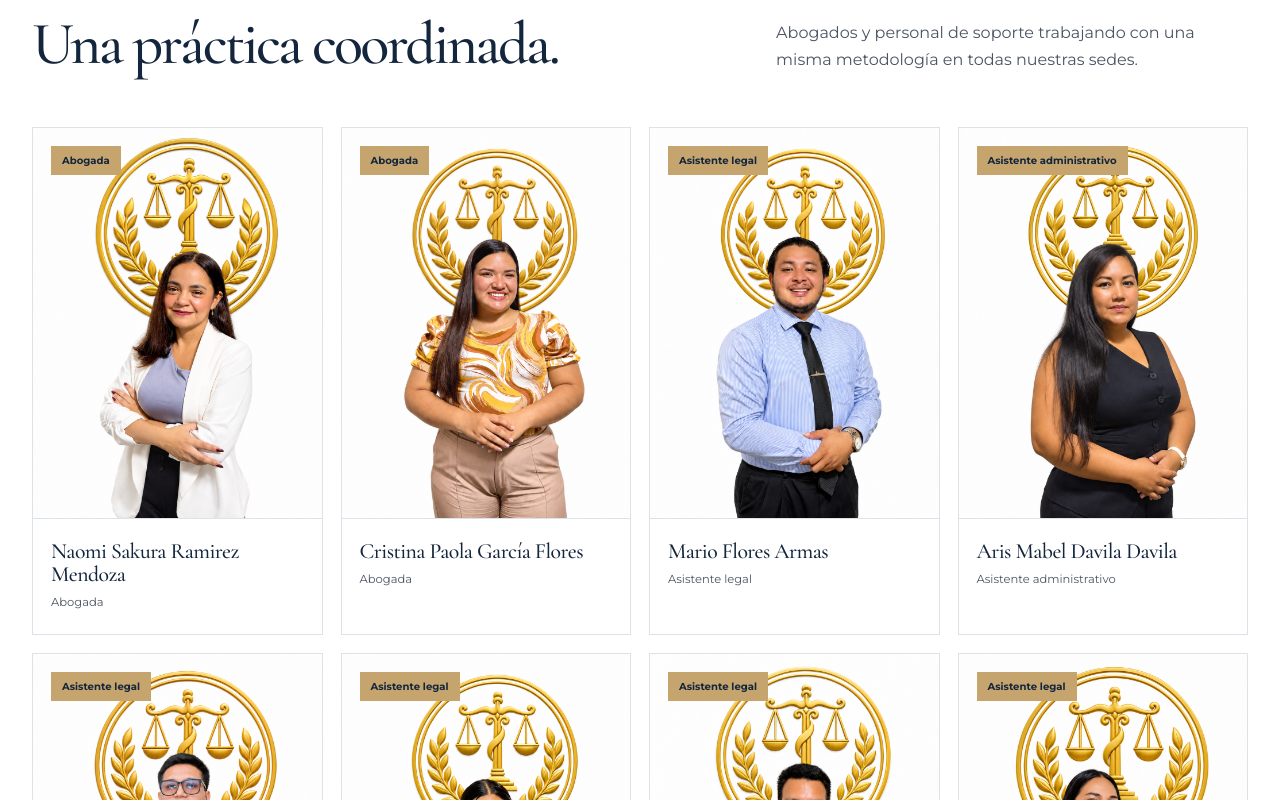
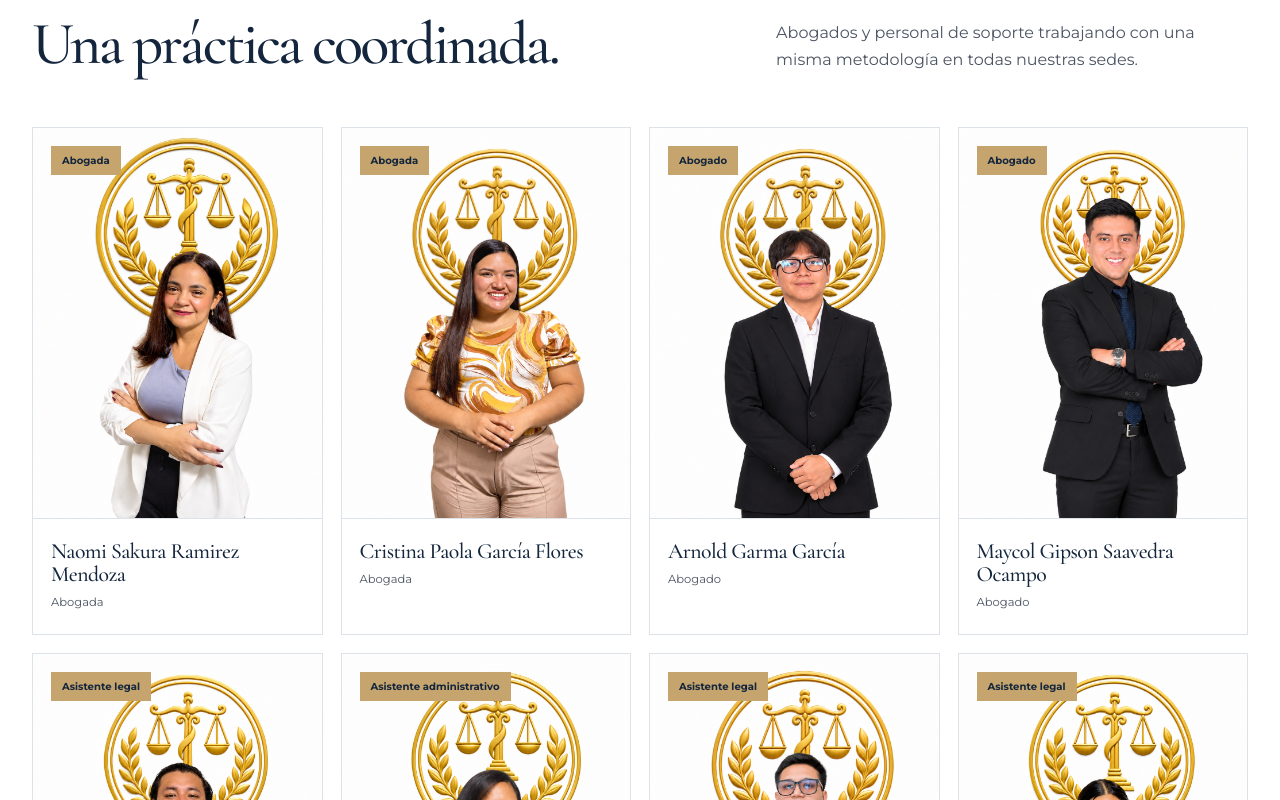
Before and after one commit to Carhuajulca/ratio-iuris, a React (Vite) app: page /equipo in a window 1280 px wide. Shown: the part 1380-2180 px from the top of the page. Built offline with nearby package versions, Linux system fonts and the light colour scheme.

Commit message:
actualiza fotos de Arnold y Maycol en el equipo

```diff
--- a/src/data.ts
+++ b/src/data.ts
@@ -160,6 +160,8 @@ export const team = [
   { image: '/images/equipo-8498-fondo-blanco-logo.png', name: 'Malu Alicia Chumbe Ambulay', role: '', specialty: 'Equipo profesional', portrait: 'portrait-standard' },
   { image: '/images/equipo-8510-fondo-blanco-logo.png', name: 'Naomi Sakura Ramirez Mendoza', role: '', specialty: 'Abogada', portrait: 'portrait-standard' },
   { image: '/images/equipo-8499-fondo-blanco-logo.png', name: 'Cristina Paola García Flores', role: '', specialty: 'Abogada', portrait: 'portrait-standard' },
+  { image: '/images/equipo-integrante-17-fondo-blanco-logo.png', name: 'Arnold Garma García', role: '', specialty: 'Abogado', portrait: 'portrait-standard' },
+  { image: '/images/maycol-saavedra-fondo-blanco-logo-v2.png', name: 'Maycol Gipson Saavedra Ocampo', role: '', specialty: 'Abogado', portrait: 'portrait-standard' },
   { image: '/images/equipo-8506-fondo-blanco-logo.png', name: 'Mario Flores Armas', role: '', specialty: 'Asistente legal', portrait: 'portrait-standard' },
   { image: '/images/equipo-integrante-14-fondo-blanco-logo.png', name: 'Aris Mabel Davila Davila', role: '', specialty: 'Asistente administrativo', portrait: 'portrait-standard' },
   { image: '/images/abogado-dos-fondo-blanco-logo.png', name: 'Juan Diego Ríos Ramirez', role: '', specialty: 'Asistente legal', portrait: 'portrait-standard' },
@@ -174,7 +176,6 @@ export const team = [
   { image: '/images/equipo-integrante-15-fondo-blanco-logo.png', name: 'Keny Luis Pezo Paredes', role: '', specialty: 'Asistente legal', portrait: 'portrait-standard' },
   { image: '/images/equipo-integrante-12-fondo-blanco-logo.png', name: 'Luis Silvestre Ayala', role: '', specialty: 'Asistente TI', portrait: 'portrait-standard' },
 
-
 ]
 
 export const locationDetails = [
```
Also changed, not shown: public/images/equipo-integrante-17-fondo-blanco-logo.png (added), public/images/maycol-saavedra-fondo-blanco-logo-v2.png (added).
